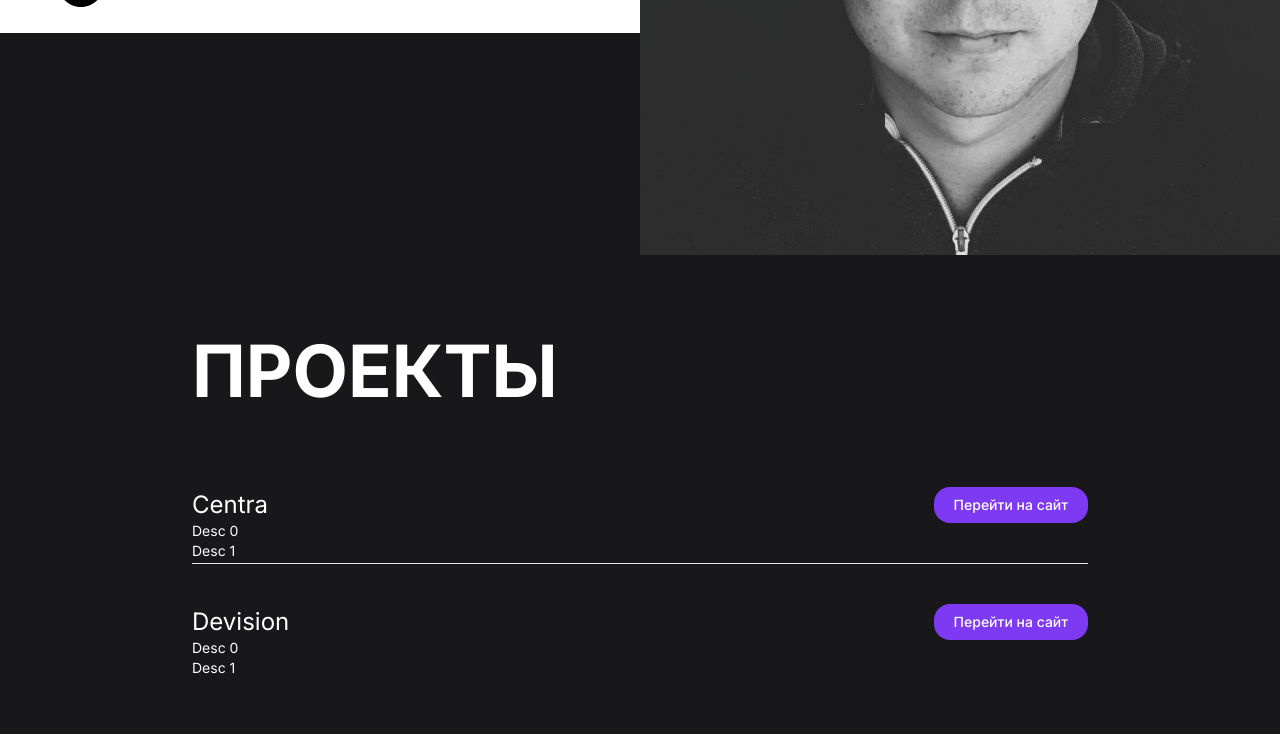
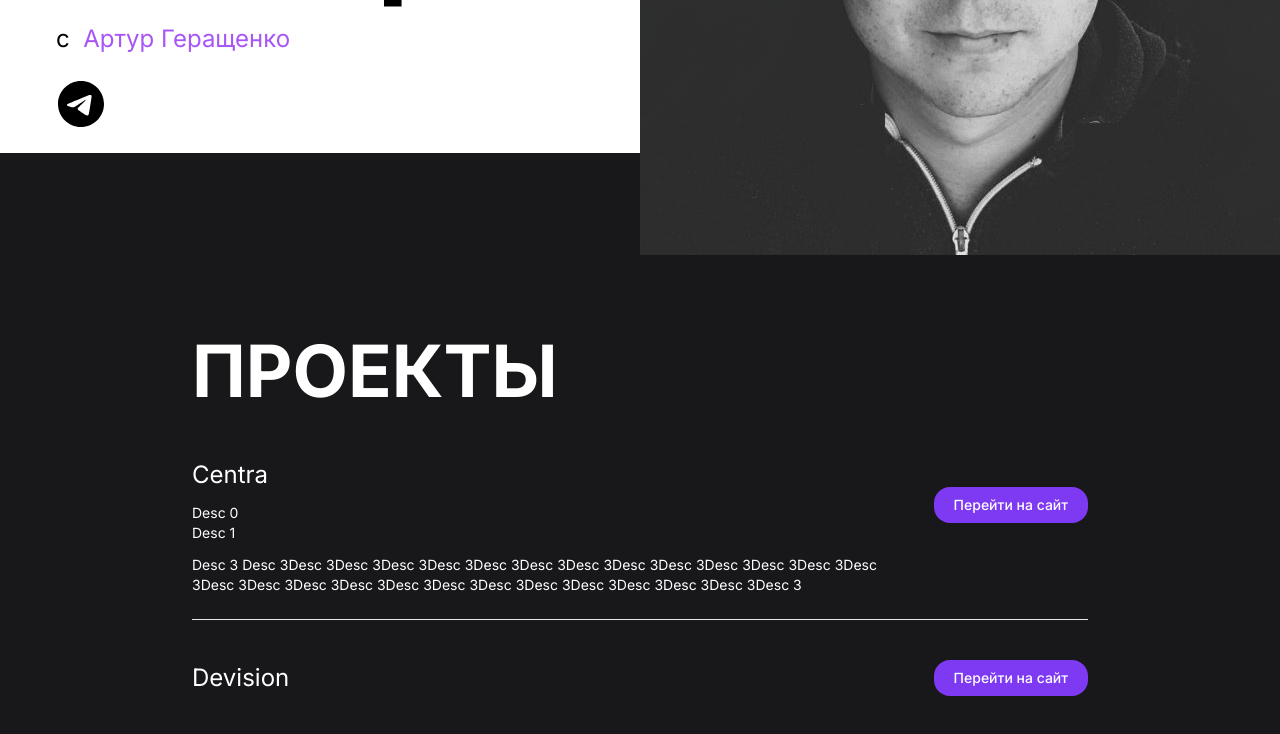
Before and after one commit to arturgspb/arturgspb.github.io, a Next.js app: page / in a window 1280 px wide. Both pictures are taken after a click on the button "Centra". Shown: the part 435-1169 px from the top of the page. Built offline with nearby package versions, Linux system fonts and the light colour scheme.

Commit message:
feat: projects

```diff
--- a/app/page.tsx
+++ b/app/page.tsx
@@ -10,7 +10,9 @@ export default function Home() {
                         <div className="basis-1/2 text-center sm:text-left relative">
                             <div className="px-10 sm:px-14 py-6 bg-site" data-testid="home.header">
                                 <h1 className="text-5xl font-bold sm:text-[120px] leading-none animate-fade-in">
-                                    Dev & QA
+                                    Dev<br />
+                                    QA<br />
+                                    DevOps
                                 </h1>
                                 <h3 className="text-base sm:text-2xl py-6">
                                     c
--- a/components/atoms/Accordion/_Item/AccordionItem.tsx
+++ b/components/atoms/Accordion/_Item/AccordionItem.tsx
@@ -1,6 +1,10 @@
+"use client"
+
 import React, { FC } from 'react';
 import { IChildrenProps } from "../../../common/props";
 import { Button, IButtonProps } from "../../Button/Button";
+import { useOpen } from "../../../common/hooks/useOpen";
+import ArrowDown from './_assets/arrow-down.svg'
 
 interface IButtonOptionalExceptSalary extends Partial<IButtonProps> {
     href: string;
@@ -13,9 +17,7 @@ export interface IAccordionItemProps extends IChildrenProps {
 }
 
 export const AccordionItem: FC<IAccordionItemProps> = (({ title, children, externalLink }) => {
-    // const {isOpen, handleToggleClick} = useOpen();
-
-    const isOpen = true;
+    const {isOpen, handleToggleClick} = useOpen();
 
     const link: IButtonOptionalExceptSalary | undefined = externalLink
         ? { children: 'Перейти на сайт', target: '_blank', ...externalLink }
@@ -26,33 +28,15 @@ export const AccordionItem: FC<IAccordionItemProps> = (({ title, children, exter
             className="group/event flex border-b last:border-0 hover:border-purple-500 gap-4 sm:gap-8 flex-col sm:flex-row py-4 sm:py-0 transition-colors duration-300">
             <div
                 className="flex flex-1 sm:items-center gap-4 sm:gap-4 md:gap-8 flex-col sm:flex-row sm:py-3">
-                {/*<div*/}
-                {/*    className="sm:group-hover/event:overflow-hidden transition-all duration-300 ease-out w-full max-w-fit sm:group-hover/event:w-0">*/}
-                {/*    <div*/}
-                {/*        className="flex flex-col min-w-fit sm:flex-row overflow-hidden sm:gap-4 md:gap-8 relative">*/}
-                {/*        <div*/}
-                {/*            className="flex gap-4 items-center absolute bottom-2 left-2 sm:bottom-auto sm:left-auto sm:relative">*/}
-                {/*            <span className="text-4xl text-white">05</span>*/}
-                {/*            <div className="flex flex-col text-xs">*/}
-                {/*                <span className="text-white sm:text-gray-600">Fri</span><span>Mar</span>*/}
-                {/*            </div>*/}
-                {/*        </div>*/}
-                {/*    </div>*/}
-                {/*</div>*/}
                 <div className="grow flex flex-col hover:text-purple-500">
                     <button className="text-left text-white w-full h-full group/button text-2xl text-left"
+                            onClick={handleToggleClick}
                     >
                         {title}
-                        <svg fill="none"
-                             className="w-4 h-4 inline ml-3 opacity-0 group-hover/button:opacity-100 "
-                             stroke="currentColor" stroke-width="1.5" viewBox="0 0 24 24"
-                             xmlns="http://www.w3.org/2000/svg" aria-hidden="true">
-                            <path stroke-linecap="round" stroke-linejoin="round"
-                                  d="M19.5 8.25l-7.5 7.5-7.5-7.5"></path>
-                        </svg>
+                        <ArrowDown className="w-4 h-4 inline ml-3 opacity-0 group-hover/button:opacity-100 " />
                     </button>
                     <div
-                        className={(isOpen ? 'opacity-1' : 'opacity-0') + " text-sm text-white text-site transition-all ease-in pointer-events-none h-0"}>
+                        className={(isOpen ? 'opacity-100 h-auto py-3' : 'opacity-0 h-0') + " text-sm text-white text-site transition-all ease-in pointer-events-none"}>
                         {children}
                     </div>
                 </div>
--- a/components/atoms/Button/Button.tsx
+++ b/components/atoms/Button/Button.tsx
@@ -7,7 +7,7 @@ import { buildCssClasses } from "../../common/classesUtils";
 type TButtonView = 'main';
 
 export interface IButtonProps extends IRefProps, IChildrenProps {
-    view: TButtonView;
+    view?: TButtonView;
     href: string;
     target?: HTMLAttributeAnchorTarget | undefined;
 }
--- a/components/page/aboutme/ProjectList/ProjectList.tsx
+++ b/components/page/aboutme/ProjectList/ProjectList.tsx
@@ -13,7 +13,7 @@ export const AboutMeProjectList = () => {
             children: <>
                 <p>Desc 0</p>
                 <p>Desc 1</p>
-                {/*<p className="mt-3">Desc 3</p>*/}
+                <p className="mt-3">Desc 3 Desc 3Desc 3Desc 3Desc 3Desc 3Desc 3Desc 3Desc 3Desc 3Desc 3Desc 3Desc 3Desc 3Desc 3Desc 3Desc 3Desc 3Desc 3Desc 3Desc 3Desc 3Desc 3Desc 3Desc 3Desc 3Desc 3Desc 3</p>
             </>
         },
         {
@@ -25,7 +25,7 @@ export const AboutMeProjectList = () => {
             children: <>
                 <p>Desc 0</p>
                 <p>Desc 1</p>
-                {/*<p className="mt-3">Desc 3</p>*/}
+                <p className="mt-3">Desc 3 Desc 3Desc 3Desc 3Desc 3Desc 3Desc 3Desc 3Desc 3Desc 3Desc 3Desc 3Desc 3Desc 3Desc 3Desc 3Desc 3Desc 3Desc 3Desc 3Desc 3Desc 3Desc 3Desc 3Desc 3Desc 3Desc 3Desc 3</p>
             </>
         }
     ];
```
Also changed, not shown: components/atoms/Accordion/_Item/_assets/arrow-down.svg (added).
